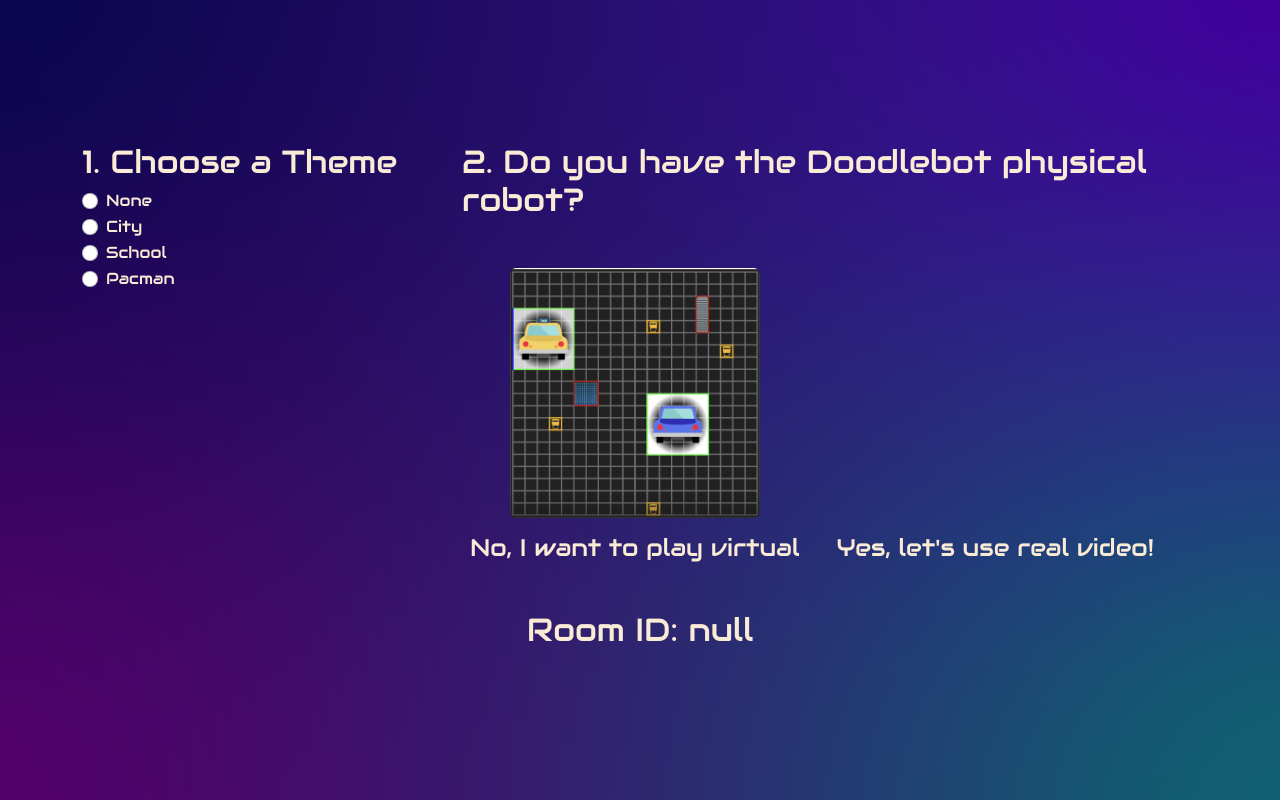
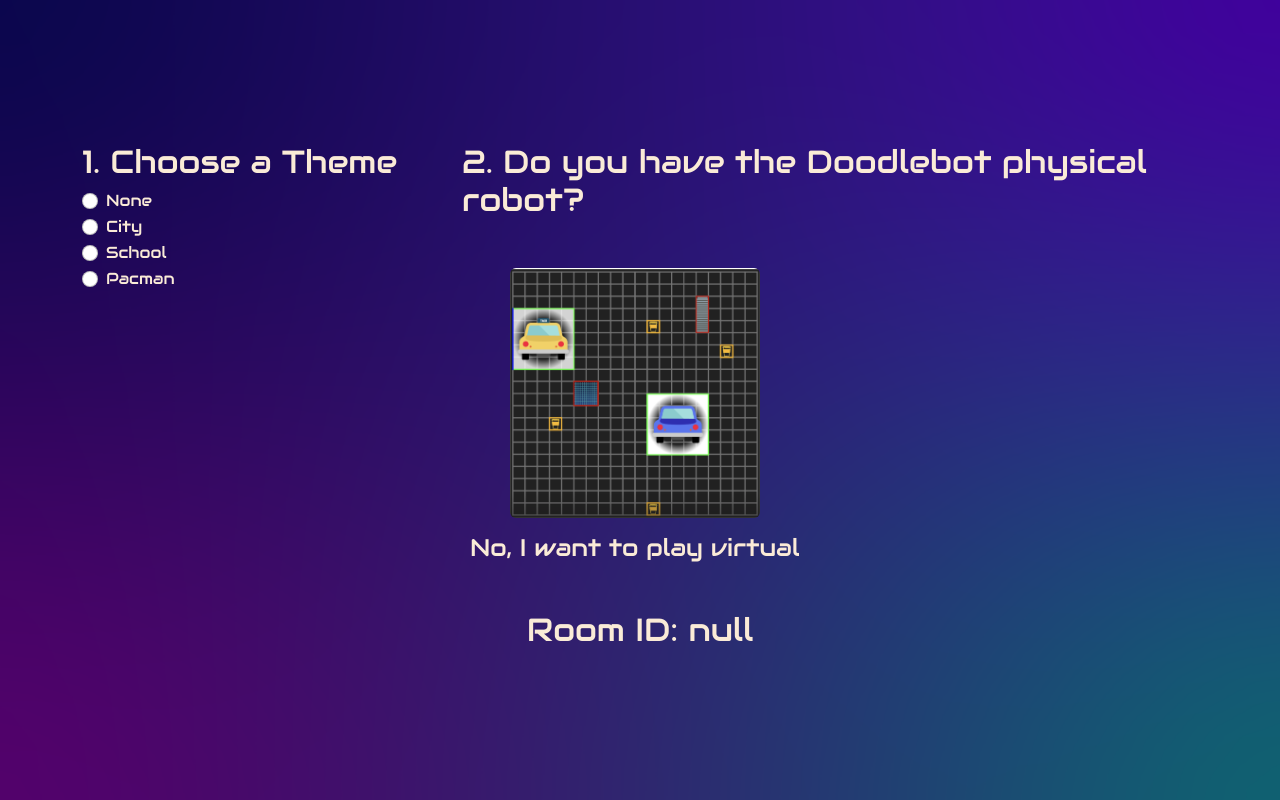
Before and after one commit to ralcant/ralcant.github.io, a plain HTML site: page virtual-board/index.html in a window 1280 px wide. Drawn offline with nearby package versions, Linux system fonts and the light colour scheme; no server answers.

Commit message:
removed camera version until it's done

```diff
--- a/virtual-board/index.html
+++ b/virtual-board/index.html
@@ -58,7 +58,7 @@
                 <div class="col">
                     <p></p>
                     <h4 class="mx-2 my-5" style="display: inline;">No, I want to play virtual</h4>
-                    <h4 class="mx-4 my-5" style="display: inline;">Yes, let's use real video!</h4>
+                    <!-- <h4 class="mx-4 my-5" style="display: inline;">Yes, let's use real video!</h4> -->
                 </div>
             </div>
             <br><br>
```
